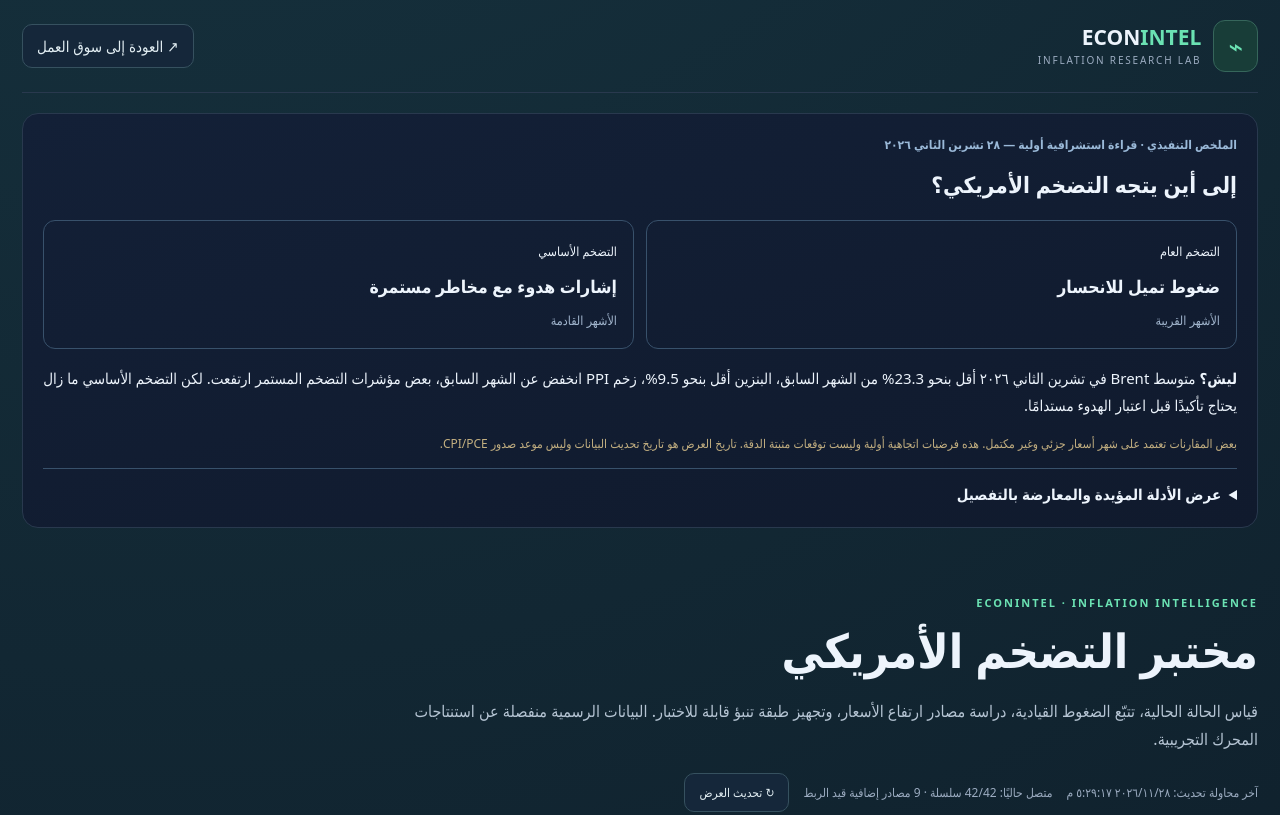
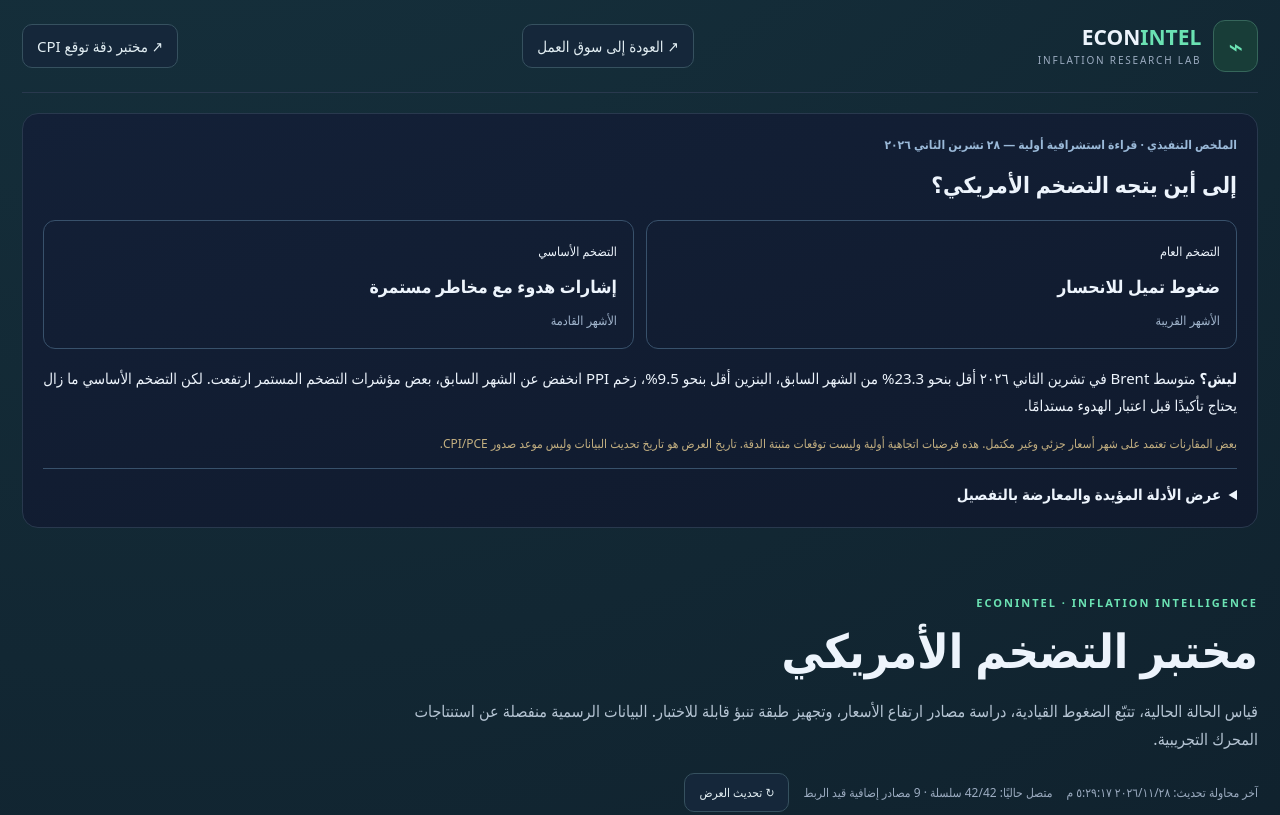
Before and after one commit to yazeedkhazer-cpu/ECONINTEL, a plain HTML site: page inflation.html in a window 1280 px wide. Shown: the top 815 px of the page. Drawn offline with Linux system fonts and the light colour scheme.

Commit message:
Link inflation research to CPI forecast accuracy lab

```diff
--- a/inflation.html
+++ b/inflation.html
@@ -1,5 +1,5 @@
 <!doctype html><html lang="ar" dir="rtl"><head><meta charset="utf-8"><meta name="viewport" content="width=device-width,initial-scale=1"><meta name="theme-color" content="#0b1222"><meta name="description" content="ECONINTEL: مختبر التضخم الأمريكي، البيانات الرسمية، محركات التضخم والإنذار المبكر"><title>مختبر التضخم الأمريكي | ECONINTEL</title><link rel="stylesheet" href="assets/inflation.css?v=20261128cpi2"><script src="assets/inflation-intelligence.js" defer></script><script src="assets/inflation-forward.js?v=20261128cpi2" defer></script><script src="assets/inflation.js?v=20261128cpi2" defer></script></head>
-<body><div class="wrap"><header class="header"><div class="brand"><span class="mark">⌁</span><div><b>ECON<span>INTEL</span></b><small>INFLATION RESEARCH LAB</small></div></div><a href="index.html#overview" class="back">↗ العودة إلى سوق العمل</a></header>
+<body><div class="wrap"><header class="header"><div class="brand"><span class="mark">⌁</span><div><b>ECON<span>INTEL</span></b><small>INFLATION RESEARCH LAB</small></div></div><a href="index.html#overview" class="back">↗ العودة إلى سوق العمل</a><a href="cpi-backtest.html" class="back">↗ مختبر دقة توقع CPI</a></header>
 <div class="hero"><div class="tag">ECONINTEL · INFLATION INTELLIGENCE</div><h1>مختبر التضخم الأمريكي</h1><p>قياس الحالة الحالية، تتبّع الضغوط القيادية، دراسة مصادر ارتفاع الأسعار، وتجهيز طبقة تنبؤ قابلة للاختبار. البيانات الرسمية منفصلة عن استنتاجات المحرك التجريبية.</p><div class="meta"><span id="synced">لم يتم تحميل البيانات بعد</span><span id="coverage">—</span><button id="refresh" class="secondary">↻ تحديث العرض</button></div></div>
 <div id="warning" class="notice" hidden></div>
 <section class="inflation-rates-section" aria-labelledby="inflationRatesHeading">
```
